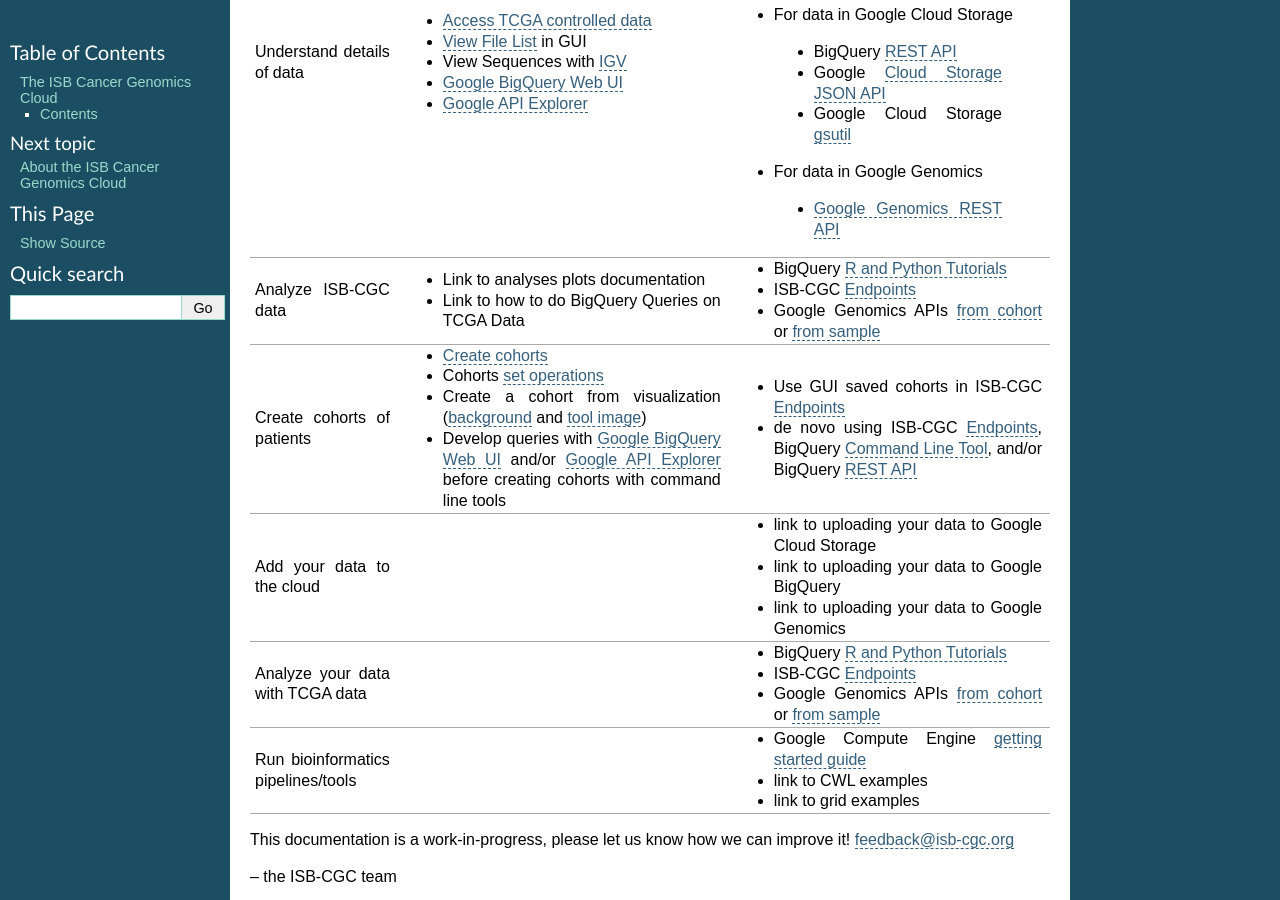
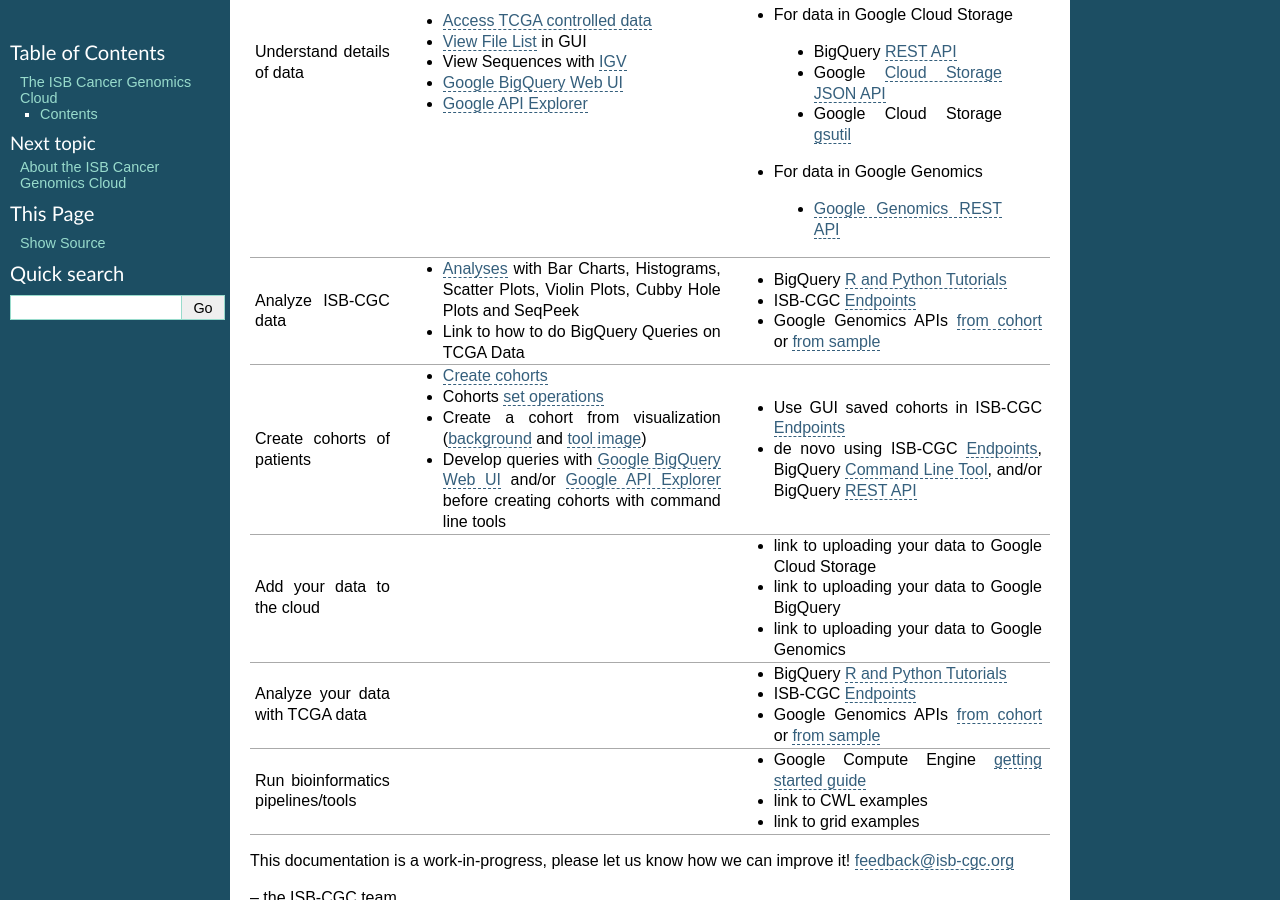
Before and after one commit to isb-cgc/readthedocs, a Sphinx documentation site: the page built from docs/source/index.rst, in a window 1280 px wide and 900 px high, scrolled down 1328 px. Built offline with Sphinx 7.4.7, drawn with Linux system fonts in a browser that asks for light colours.

Commit message:
Update index.rst

```diff
--- a/docs/source/index.rst
+++ b/docs/source/index.rst
@@ -50,7 +50,7 @@
 |                                   |                                                                                                                                                                                                                                                                                             |- For data in Google Genomics                                                                                                                                                                                                                                                                    |
 |                                   |                                                                                                                                                                                                                                                                                             | - `Google Genomics REST API <https://cloud.google.com/genomics/reference/rest/>`_                                                                                                                                                                                                               |
 +-----------------------------------+---------------------------------------------------------------------------------------------------------------------------------------------------------------------------------------------------------------------------------------------------------------------------------------------+-------------------------------------------------------------------------------------------------------------------------------------------------------------------------------------------------------------------------------------------------------------------------------------------------+
-|Analyze ISB-CGC data               |- Link to analyses plots documentation                                                                                                                                                                                                                                                       |- BigQuery `R and Python Tutorials </progapi/Tutorials.html>`_                                                                                                                                                                                                                                   |
+|Analyze ISB-CGC data               |- `Analyses <http://isb-cancer-genomics-cloud.readthedocs.org/en/latest/sections/webapp/Workbooks.html>`_ with Bar Charts, Histograms, Scatter Plots, Violin Plots, Cubby Hole Plots and SeqPeek                                                                                             |- BigQuery `R and Python Tutorials </progapi/Tutorials.html>`_                                                                                                                                                                                                                                   |
 |                                   |- Link to how to do BigQuery Queries on TCGA Data                                                                                                                                                                                                                                            |- ISB-CGC `Endpoints </progapi/Programmatic-API.html>`_                                                                                                                                                                                                                                          |
 |                                   |                                                                                                                                                                                                                                                                                             |- Google Genomics APIs `from cohort </progapi/progapi2/google_genomics_from_cohort.html>`_ or `from sample </progapi/progapi2/google_genomics_from_sample.html>`_                                                                                                                                |
 +-----------------------------------+---------------------------------------------------------------------------------------------------------------------------------------------------------------------------------------------------------------------------------------------------------------------------------------------+-------------------------------------------------------------------------------------------------------------------------------------------------------------------------------------------------------------------------------------------------------------------------------------------------+
```
